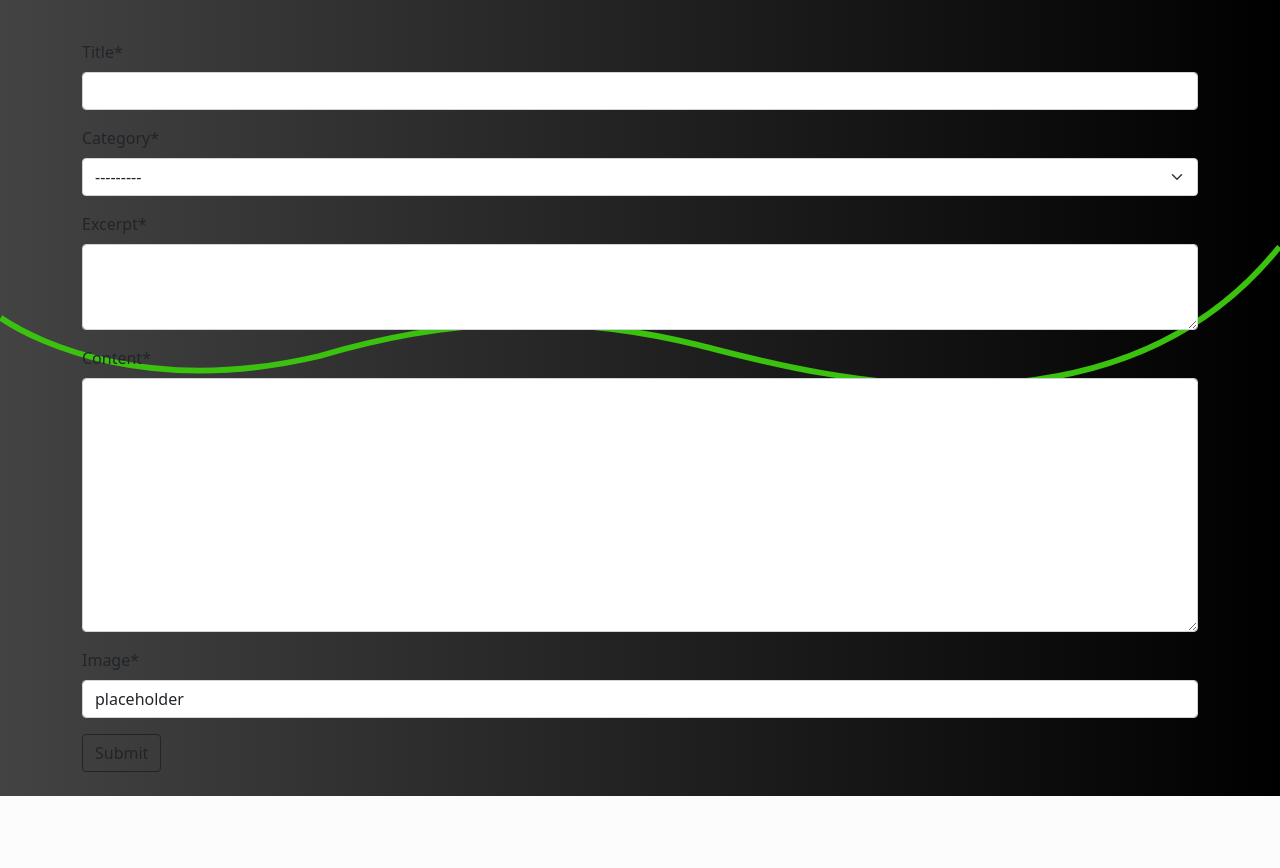
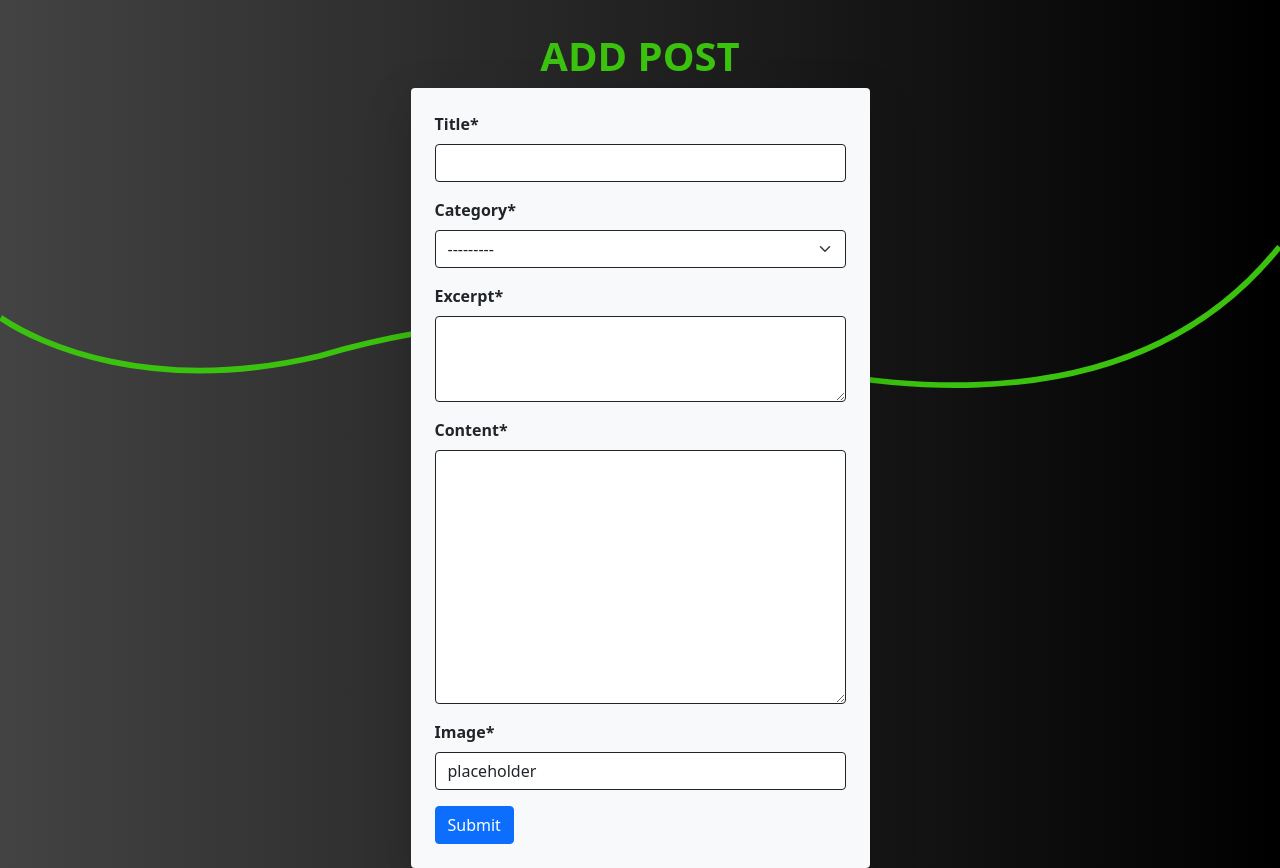
Before and after one commit to DarrachBarneveld/CoolCoders-PP4, a Django app: page /add-post/ in a window 1280 px wide. Shown: the part 72-940 px from the top of the page. Before the commit the page ends 868 px from the top, so only its background shows below. Run offline with Django 3.2, Linux system fonts and the light colour scheme; the visitor is signed in with stand-in values (Sample User, id 1); data that the repository does not hold is empty; some libraries are stand-ins or nearby versions.

Commit message:
#12 Updated add post form UI

```diff
--- a/static/css/styles.css
+++ b/static/css/styles.css
@@ -146,3 +146,21 @@ img {
   height: 100%;
   background: linear-gradient(270deg, #000000, #434343);
 }
+
+/* ADD/EDIT POST FORM */
+
+.add-post {
+  max-width: fit-content;
+  margin: auto;
+}
+
+.add-post input,
+.add-post textarea,
+.add-post select {
+  border: 1px solid var(--primary-black);
+}
+
+.add-post label {
+  color: var(--primary-black);
+  font-weight: bold;
+}
--- a/templates/add_post.html
+++ b/templates/add_post.html
@@ -4,17 +4,19 @@
 
 {% block content %}
 
-<div class="row justify-content-center py-4">
+<h1 class='pt-3 display-6 fw-bolder text-center'>
+  <strong class='text-uppercase text-green'>Add Post</strong>
+</h1>
   <form
     method="post"
     enctype="multipart/form-data"
+    class='add-post p-4 rounded-2 shadow-lg bg-light'
   >
     {{ form | crispy }}
     <!--  -->
     {% csrf_token %}
 
-    <button type="submit" class="btn btn-outline-dark">Submit</button>
+    <button type="submit" class="btn btn-primary">Submit</button>
   </form>
-</div>
 
 {%endblock%}
--- a/templates/base.html
+++ b/templates/base.html
@@ -155,7 +155,6 @@
       </div>
     </section>
 
-
     <main class="flex-grow-1 container">
       {% block content %}
       <!-- Content Goes here -->
```
